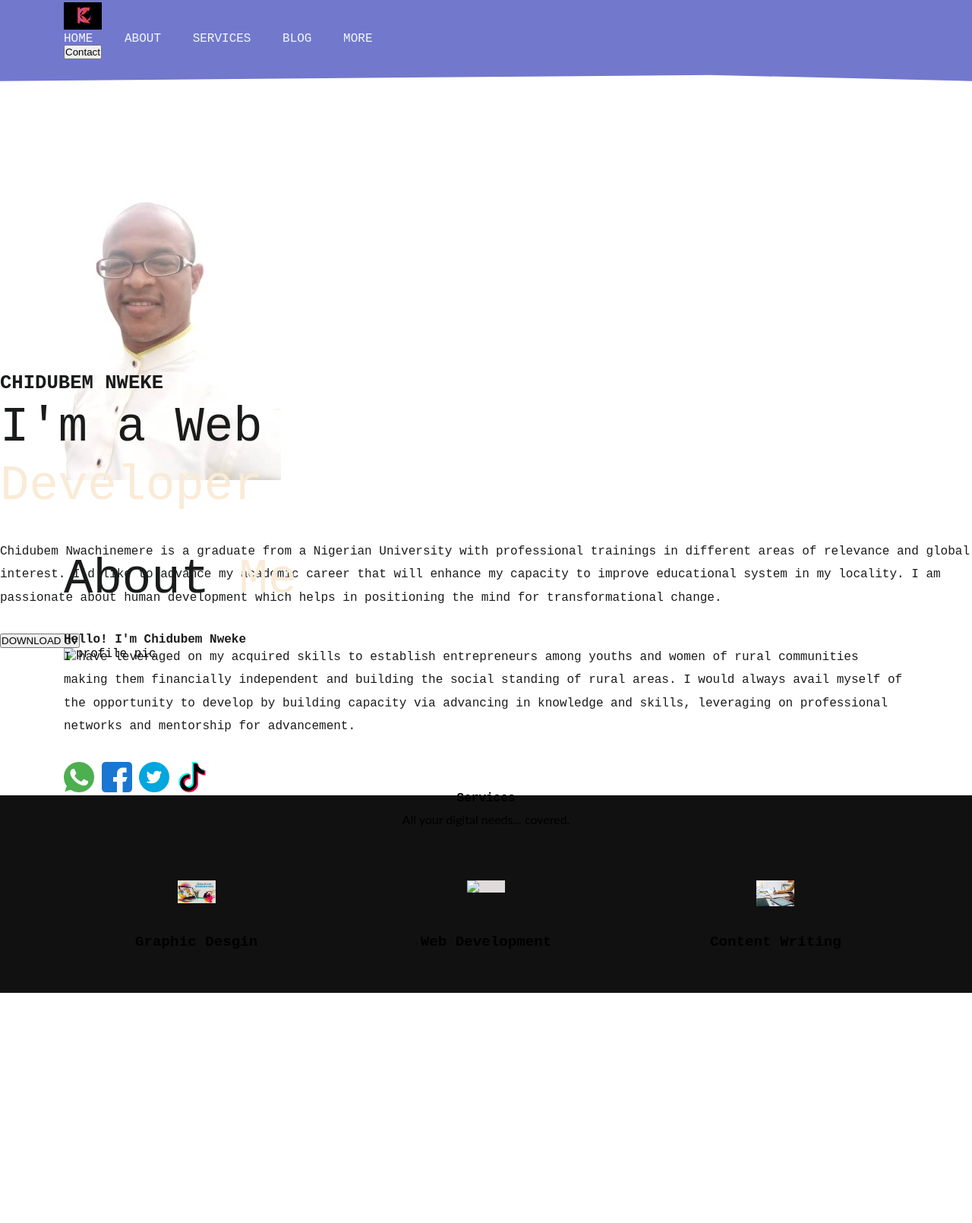
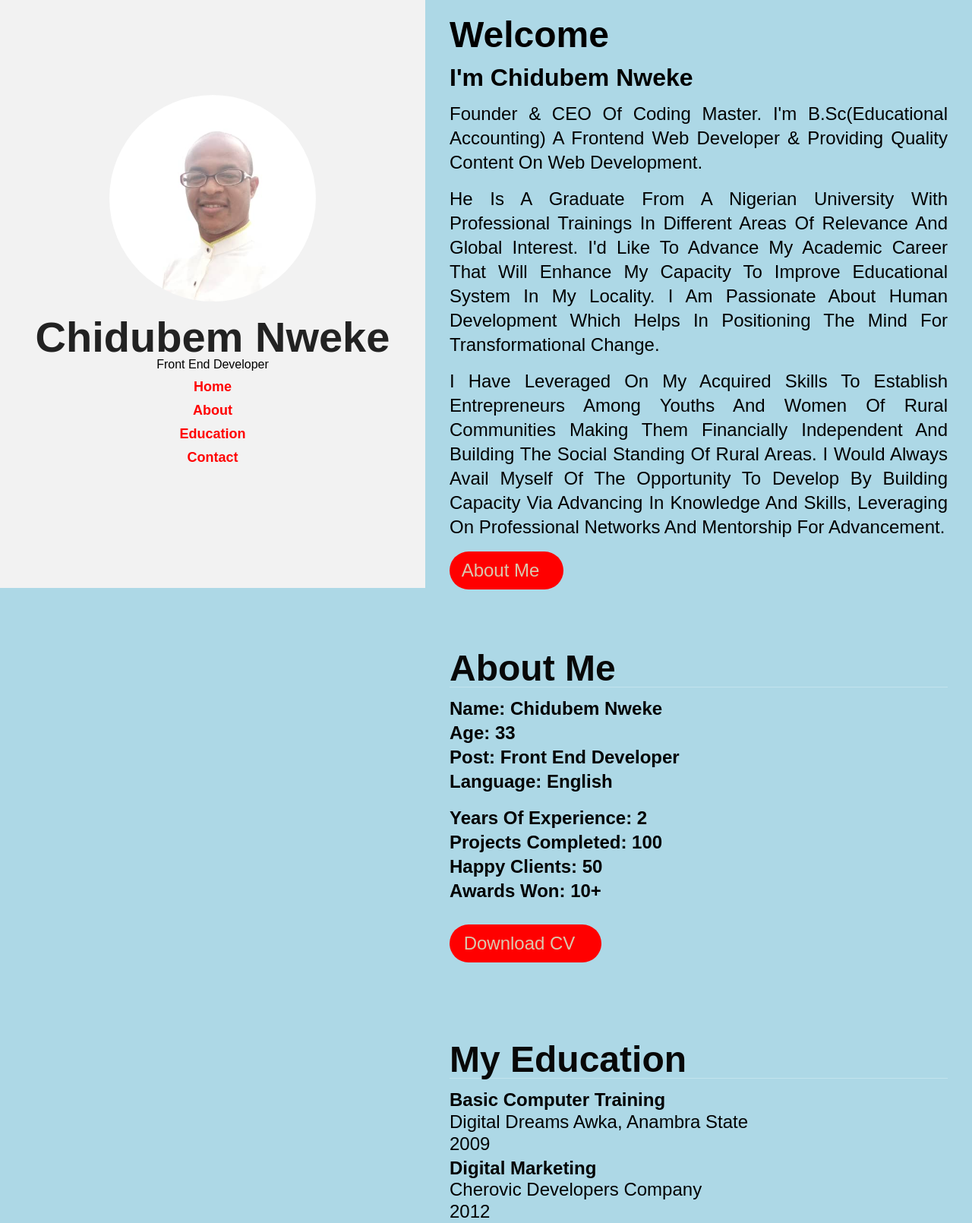
Before and after one commit to Nchedubem/lesson_3_Task_6_chidubem_nweke, a website: page index.html in a window 1280 px wide. Shown: the part 26-1636 px from the top of the page at 76% size. Before the commit the page ends 1349 px from the top, so only its background shows below. Drawn offline with Linux system fonts and the light colour scheme.

Commit message:
update commit

```diff
--- a/css/style.css
+++ b/css/style.css
@@ -48,140 +48,203 @@ q::before, q::after {
 
 /* Write your css below here */
 
-*{
+* {
+    font-family: 'Nunito', sans-serif;
+    margin: 0;
     padding: 0;
-	margin: 0;
     box-sizing: border-box;
-	-webkit-font-smoothing: antialiased;
+    text-decoration: none;
+    outline: none;
+    border: none;
+    text-transform: capitalize;
+	transition: all .2s linear;
+}
+body {
+    background:lightblue;
+    overflow-x: hidden;
+    padding-left: 35rem;
+}
+section {
+    /* padding: 1rem; */
 }
 
-header{
-	background-color:#7278cc;
-	clip-path: polygon(0 0, 100% 0, 100% 100%, 73% 94%, 0 100%);
+.home , .about , .education{
+    padding: 2rem;
 }
 
-header nav .left a{
-	color:aliceblue;
-	text-decoration: none;
-	margin-right: 2rem;
-	text-transform: uppercase;
-	transition: all .2s ease;
-}
-header nav .left a:hover{
-	color:beige;
-	font-size:medium;
+h1{
+    font-size: 3rem;
+    margin: 1rem 0;
 }
 
-header nav {
-	padding: 1.8rem 0;
+h2{
+    font-size: 2rem;
+    margin: 1rem 0;
 }
 
-	header nav .logo{
-	margin-right: 15rem;
+.home p{
+    font-size: 1.5rem;
+    line-height: 2rem;
+    text-align: justify;
+    margin: 1rem 0;
 }
 
-body{
-	font-family:'Courier New', Courier, monospace
+.btn {
+    height: 50px;
+    width: 150px;
+    display: flex;
+    align-items: center;
+    justify-content: center;
+    padding: 0 15px;
+    background:red;
+    color:#dbc7ae;
+    cursor: pointer;
+    margin-top: 1rem;
+    font-size: 1.5rem;
+    border-radius: 5rem;
+}
+.btn i {
+    padding: 0 .5rem;
+    font-size: 1.8rem;
+}
+.btn:hover {
+    background:blue;
 }
 
-.container{
-	max-width: 1152px;
-	padding: 0 20px;
-	margin: 0 auto;
+.heading {
+    border-bottom: .1rem solid #fff4;
+    color: #080808;
 }
 
-.hero{
-	padding-top: 2rem;
-	padding-bottom: 1rem;
+.about h3{
+    margin: .5rem 0;
+    font-size: 1.5rem;
 }
 
-.hero .left img{
-	width: 370px;
+.about button{
+    width: 200px;
+    margin: 2rem 0 0;
 }
 
-.hero .right {
-	color:#1a1b1b;
-	margin-top: -9rem;
+.counter{
+    margin: 1.5rem 0;
+}
+.education{
+    margin: 0;
 }
 
-.hero .right h6{
-	font-size: 1.6rem;
-	color: var(--primary);
-	margin-bottom: 0.5rem;
-	}
-.hero .right h1{
-	font-size: 4rem;
-	font-weight: 100;
-	line-height: 1.2;
-	margin-bottom: 2rem;
+.education .box{
+    margin: .5rem 0;
+    font-size: 1.5rem;
 }
 
-.hero .right h1 span{
-	color:antiquewhite;
+.education .box p{
+    margin: .3rem 0;
 }
 
-.hero .right p{
-	line-height: 1.9;
-	margin-bottom: 2rem;
+header {
+    position: fixed;
+    top: 0;
+    left: 0;
+    z-index: 1000;
+    height: 100%;
+    width: 35rem;
+    background: #f2f2f2;
+    display: flex;
+    align-items: center;
+    justify-content: center;
+    flex-flow: column;
+    text-align: center;
+}
+header .user img {
+    height: 17rem;
+    width: 17rem;
+    border-radius: 50%;
+    object-fit: cover;
+    margin-bottom: 1rem;
+    border: .7rem solid var(--color);
+}
+header .user .name {
+    font-size: 3.5rem;
+    color: #222;
 }
 
-section.services{
-	background: rgb(17, 17, 17)
+li{
+    margin: .8rem 0;
+    font-weight: bold;
 }
-	.services-head{
-	color: rgb(10, 9, 9);
-	text-align: center;
-	margin-bottom: 1rem;
-	line-height: 0.5rem;
-	color: var(--primary);
+
+li a{
+    color: red;
 }
-	.services-head + p{
-	color: var(--white);
-	font-family: 'Lato', sans-serif;
-	margin-bottom: 1rem;
-	text-align: center;
-	margin-bottom: 6rem;
-	font-weight: 400;
+
+.contact{
+    margin: 1rem;
+    display: flex;
+    justify-content: center;
+    flex-direction: column;
+    padding: 0 10rem 0 1rem;
 }
-	.card img{
-	width: 50px;
-	background:#dfdbdb;
+
+input{
+    height: 30px;
 }
-	section.services .card-grid{
-	display: grid;
-	grid-template-columns: repeat(3,1fr);
-	column-gap: 2rem;
+
+
+footer {
+    grid-area: foot;
+    background: #111113;
+    color: #fff;
+    display: flex;
+    flex-direction: column;
+    align-items: center;
+    justify-content:flex-end;
 }
-	section.services .card-grid .card{
-	background: var(--white);
-	padding: 3rem 2rem;
-	position: relative;
-	text-align: center;
-	transition: all .2s ease;
+
+@media screen and (width <=580px) {
+    header {
     }
-	section.services .card-grid .card img{
-	position: absolute;
-	top: -1.5rem;
-	left: 50%;
-	transform: translateX(-50%);
-	color: var();
+
+    header nav a{
+        display: none;
     }
-	section.services .card-grid .card h2{
-	font-weight: 600;
-	font-size: 1.2rem;
-	margin-bottom: 0.5rem;
+
+    .left h2{
+        display: none;
     }
-	section.services .card-grid .card p{
-	font-family: 'Lato', sans-serif;
-	color: var(--seconday);
-	line-height: 1.6;
+
 }
-	section.services .card-grid .card:hover{
-	background: var(--primary);
+
+@media screen and (width >=581px){
+    .right span{
+        display: none;
     }
-	section.services .card-grid .card:hover h2{
-	color: var(--white);
+
+    section {
+        grid-template-columns: 1fr 1fr;
     }
-	section.services .card-grid .card:hover p{
-	color: var(--white);
+
 }
+
+@media screen and (width >=768px) {
+    section {
+        grid-template-columns: 1fr 1fr 1fr;
+        grid-gap: 15px;
+    }
+
+    header nav a {
+        font-size: large;
+    }
+}
+
+@media screen and (width >=1024px) {
+    section {
+        grid-template-columns: 1fr 1fr 1fr 1fr;
+    }
+}
+
+@media screen and (width >=1440px) {
+    section {
+        grid-template-columns: 1fr 1fr 1fr 1fr;
+    }
+}
--- a/index.html
+++ b/index.html
@@ -1,4 +1,3 @@
-
 <!DOCTYPE html>
 <html lang="en">
     <head>
@@ -10,81 +9,102 @@
     </head>
     <body>
         <header>
-            <div class="container">
-                <nav class="flex items-centre justify-between">
-                    <div class="left flex justfiy-right">
-                       <div class="logo">
-                           <img src="./images/Logo.png" width="50px" alt="logo">
-                       </div>
-                        <div>
-                            <a href="#">Home</a>
-                            <a href="#">About</a>
-                            <a href="#">Services</a>
-                            <a href="#">Blog</a></li>
-                            <a href="#">More</a>
-                        </div>
+            <div class="user">
+                <img src="images/profile image.jpg" alt="Profile">
+                <h3 class="name">Chidubem Nweke</h3>
+                <p class="post">Front End Developer</p>
+            </div>
+            <nav class="navbar">
+                <ul>
+                    <li><a href="#home">Home</a></li>
+                    <li><a href="#about">About</a></li>
+                    <li><a href="#education">Education</a></li>
+                    <li><a href="#contact">Contact</a></li>
+                </ul>
+            </nav>
+        </header>
+        <div id="menu" class="fa fa-bars"></div>
+        <section class="home" id="home">
+            <h1>Welcome </h1>
+            <h2>I'm <span>Chidubem Nweke</span></h2>
+            <p>Founder & CEO of Coding Master. I'm B.Sc(Educational Accounting)
+               A Frontend Web Developer & providing quality content on web development.
+            </p>
+            <p>He is a graduate from a Nigerian University with professional trainings in different areas of relevance and global interest. I'd like to advance my academic career that will enhance my capacity to improve educational system in my locality.
+               I am passionate about human development which helps in positioning the mind for transformational change.
+            </p>
+            <p>I have leveraged on my acquired skills to establish entrepreneurs among youths and women of rural communities making them financially independent and building the social standing of rural areas.
+               I would always avail myself of the opportunity to develop by building capacity via advancing in knowledge and skills,  leveraging on professional networks and mentorship for advancement.
+            </p>
+            <a href="#about"><button class="btn">About Me <i class="fas fa-user"></i></button></a>
+        </section>
+
+        <section class="about" id="about">
+            <h1 class="heading"><span>About</span> Me</h1>
+
+            <div class="row">
+                <div class="info">
+                    <h3><span>Name: </span>Chidubem Nweke</h3>
+                    <h3><span>Age: </span>33</h3>
+                    <h3><span>Post: </span>Front End Developer</h3>
+                    <h3><span>Language: </span>English</h3>
+
+                </div>
+                <div class="counter">
+                    <div class="box">
+                        <h3>Years of Experience: 2</h3>
                     </div>
-
-                    <div class="right">
-                        <button class="btn btn-primary">Contact</button>
+                    <div class="box">
+                        <h3>Projects Completed: 100</h3>
                     </div>
-                </nav>
-            </div>
-        </header>
-            <div class="hero flex items-centre justify-between">
-                <div class="left flex-1 justify-center">
-                    <img src="./images/profile image.jpg" alt="Profile">
-                </div>
-                <div class="right flex-1">
-                    <h6>CHIDUBEM NWEKE</h6>
-                    <h1>I'm a Web<br> <span>Developer</span></h1>
-                    <p>
-                       Chidubem Nwachinemere is a graduate from a Nigerian University with professional trainings in different areas of relevance and global interest. I'd like to advance my academic career that will enhance my capacity to improve educational system in my locality.
-                       I am passionate about human development which helps in positioning the mind for transformational change.
-                    </p>
-                <div>
-                    <button class="btn btn-secondary">DOWNLOAD CV</button>
-               </div>
-            </div>
-
-        <section class="about">
-            <div class="container flex items-centre">
-                <div class="left flex-1 justify-right">
-                   <img src="./images/man2.png" height="400px" alt="profile pic">
-                </div>
-                <div class="right flex-1">
-                    <h1>About <span>Me</span></h1>
-                    <h3>Hello! I'm Chidubem Nweke</h3>
-                    <p>
-                        I have leveraged on my acquired skills to establish entrepreneurs among youths and women of rural communities making them financially independent and building the social standing of rural areas.
-                        I would always avail myself of the opportunity to develop by building capacity via advancing in knowledge and skills,  leveraging on professional networks and mentorship for advancement.
-                     </p>
-                <div class="socials">
-                    <a href="#"><img src="../images/whatsapp.png" width="40px"></a>
-                    <a href="#"><img src="../images/facebook.png" width="40px"></a>
-                    <a href="#"><img src="../images/twitter.png" width="40px"></a>
-                    <a href="#"><img src="../images/pinterest.png" width="40px"></a>
+                    <div class="box">
+                        <h3>Happy Clients: 50</h3>
+                    </div>
+                    <div class="box">
+                        <h3>Awards Won: 10+</h3>
+                    </div>
+                    <a href="#">
+                        <button class="btn">Download CV <i class="fas fa-download"></i></button>
+                    </a>
                 </div>
             </div>
         </section>
-        <section class="services">
-            <div class="container">
-                <h1 class="services-head">Services</h1>
-                <p>All your digital needs... covered.</p>
-            <div class="card-grid">
-                <div class="card">
-                <img src="./images/Graphic Desgin.jpg">
-                <h2>Graphic Desgin</h2>
+        <section class="education" id="education">
+            <h1 class="heading">My <span>Education</span></h1>
+            <div class="box-container">
 
+            <div class="box">
+                <h3>Basic Computer Training</h3>
+                <p>
+                    Digital Dreams Awka, Anambra State
+                </p>
+                <span>2009</span>
             </div>
-            <div class="card">
-                <img src="./images/web development.jpg">
-                <h2>Web Development</h2>
+
+            <div class="box">
+
+                <h3>Digital Marketing</h3>
+                <p>
+                   Cherovic Developers Company
+                </p>
+                <span>2012</span>
             </div>
-            <div class="card">
-                <img src="./images/content writing.jpg">
-                <h2>Content Writing</h2>
+
+            <div class="box">
+                <span>2021</span>
             </div>
         </section>
+        <section class="contact" id="contact">
+            <h1>Contact Us</h1>
+            <input type="text" placeholder="First Name">
+            <input type="text" placeholder="Last Name">
+            <input type="email" name="email" id="email" placeholder="Email Address">
+            <textarea name="" id="" cols="30" rows="10"></textarea>
+            <button class="btn">Submit</button>
+        </section>
+        <footer>
+            <h3>&copy; CHIDUBEM NWEKE</h3>
+            <h5>2023</h5>
+        </footer>
     </body>
 </html>
```
Lines whose indentation alone changed are shown as unchanged.
